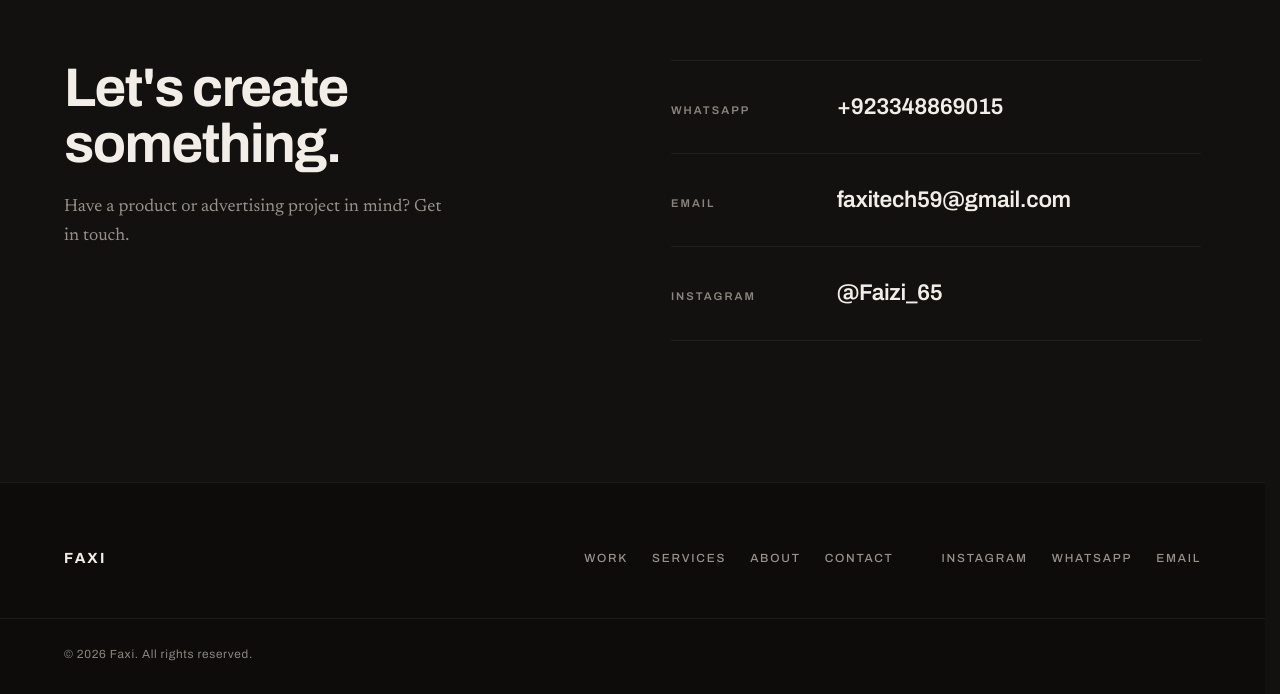
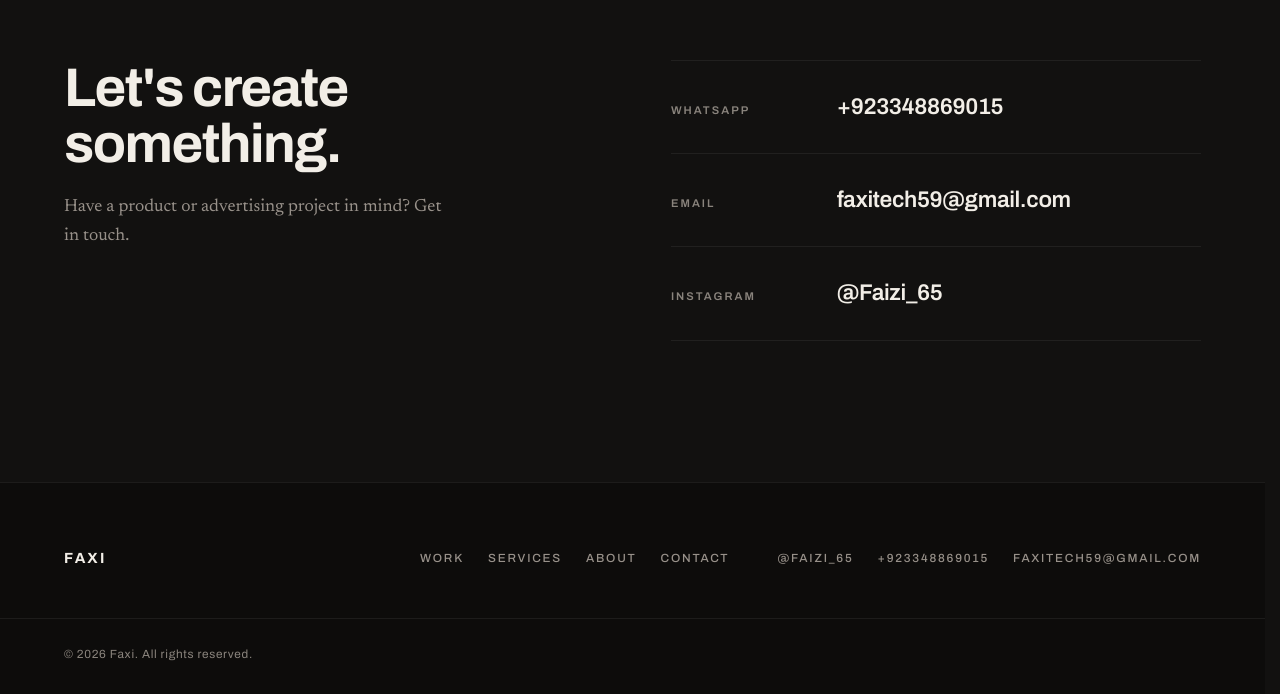
Before and after one commit to faxitech59-lab/portfolio, a website: page public/index.html in a window 1280 px wide. Shown: the part 10523-11217 px from the top of the page. Drawn offline with Linux system fonts and the light colour scheme.

Commit message:
Update index.html

```diff
--- a/public/index.html
+++ b/public/index.html
@@ -378,7 +378,7 @@
     <!--
       CONTACT LINKS
       WhatsApp href needs digits only, country code first, no + or spaces.
-      Example: https://wa.me/447700900123
+      Example: https://wa.me/923348869015
     -->
     <ul class="contact__list">
       <li class="reveal">
@@ -388,7 +388,7 @@
         </a>
       </li>
       <li class="reveal">
-        <a href="mailto:[YOUR EMAIL]">
+        <a href="mailto:[faxitech59@gmail.com]">
           <span class="contact__label">Email</span>
           <span class="contact__value">faxitech59@gmail.com</span>
         </a>
@@ -418,9 +418,9 @@
     </nav>
 
     <nav class="foot__social" aria-label="Social">
-      <a href="https://instagram.com/[YOUR INSTAGRAM]" target="_blank" rel="noopener">Instagram</a>
-      <a href="https://wa.me/[YOUR WHATSAPP NUMBER]" target="_blank" rel="noopener">WhatsApp</a>
-      <a href="mailto: faxitech59@gmail.com">Email</a>
+      <a href="https://instagram.com/@Faizi_65" target="_blank" rel="noopener">@Faizi_65</a>
+      <a href="https://wa.me/923348869015" target="_blank" rel="noopener">+923348869015</a>
+      <a href="mailto: faxitech59@gmail.com">faxitech59@gmail.com</a>
     </nav>
   </div>
   <div class="wrap foot__base">
```
